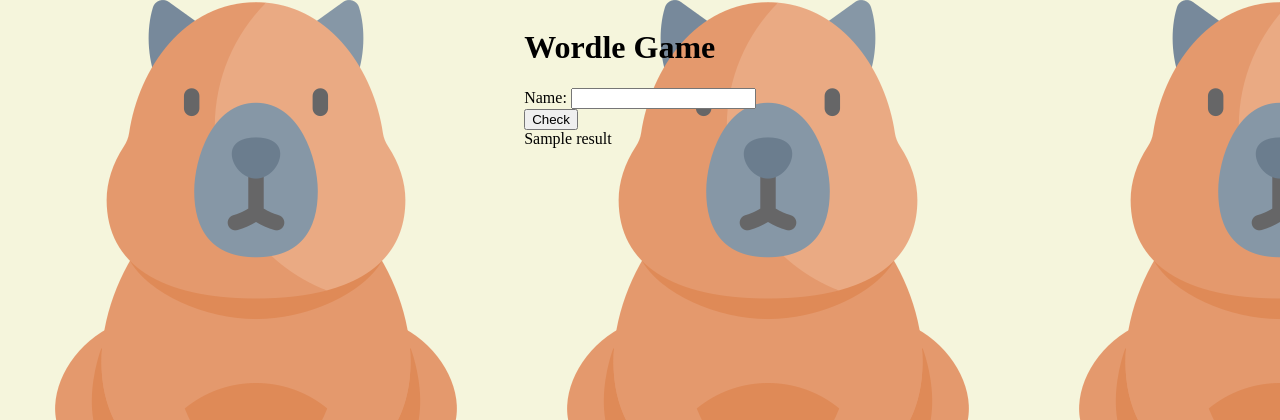
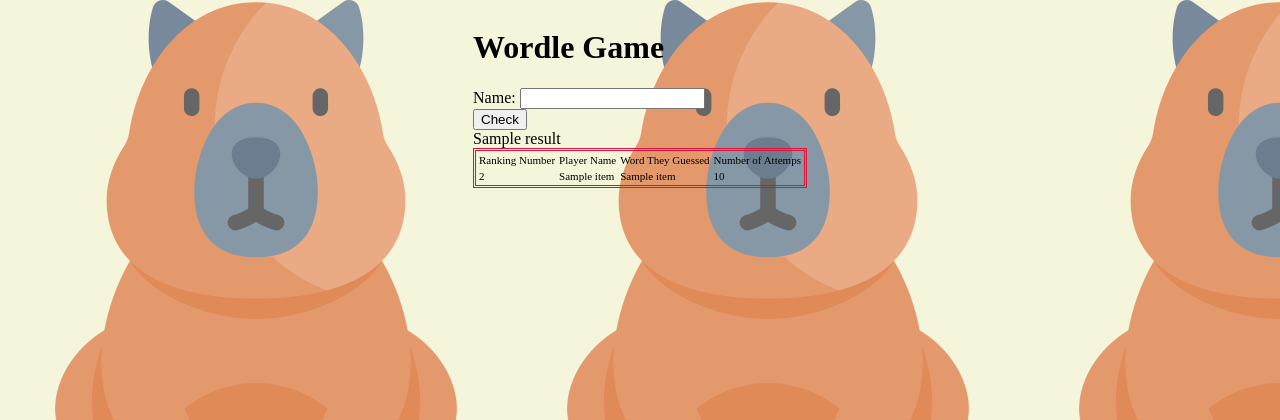
Before and after one commit to 27stephentran/Wordle_Web, a Flask app: template templates/wordle_page.html in a window 1280 px wide. Shown: the top 420 px of the page. Run offline with Flask 3, Linux system fonts and the light colour scheme; the template is opened without the code that fills it: most values are stand-ins (such as "Sample title", 1, 10 or a date in 2020).

Commit message:
update for catchup

```diff
--- a/database.py
+++ b/database.py
@@ -68,3 +68,11 @@ def add_player(name, attempts, word_id):
     conn.commit()
     print(f"The player: {name}, takes {attempts} attempts to finish this word with id {word_id}")
     close()
+
+def get_leaderboard(word_id):
+    open()
+    command = f"SELECT * FROM leaderboard WHERE word_id = {word_id} ORDER BY attempts ASC"
+    cursor.execute(command)
+    leaderboard = cursor.fetchall()
+    close()
+    return leaderboard
--- a/main.py
+++ b/main.py
@@ -3,6 +3,8 @@ from random import choice
 import database
 import os
 
+leaderboard = []
+attempts = 1
 secret_word = ""
 if not os.path.exists("wordle.db"):
     database.make_database()
@@ -25,9 +27,7 @@ def index():
 
 @app.route("/wordle_page", methods=["GET", "POST"])
 def wordle_page():
-    global word_id, secret_word
-    attempts = 0
-
+    global word_id, secret_word, leaderboard, attempts
     print(secret_word)
     guess = [""] * len(secret_word)
     if request.method == "POST":
@@ -37,18 +37,21 @@ def wordle_page():
         guess_word = "".join(guess)
 
         if len(guess_word) != len(secret_word):
-            return render_template("wordle_page_test.html", error="Not Enough Letters", word_length=len(secret_word), guess=guess)
+            return render_template("wordle_page.html", error="Not Enough Letters", word_length=len(secret_word), guess=guess, leaderboard = leaderboard)
 
         feedback = check_guess(guess_word, secret_word)
 
         if guess_word == secret_word:
             database.add_player(name, attempts, word_id)
-            return render_template("wordle_page_test.html", success=True, feedback=feedback, word_length=len(secret_word), guess=guess)
+            leaderboard = database.get_leaderboard(word_id)
+            return render_template("wordle_page.html", success=True, feedback=feedback, word_length=len(secret_word), guess=guess, leaderboard = leaderboard)
 
-        return render_template("wordle_page_test.html", feedback=feedback, word_length=len(secret_word), guess=guess)
-    return render_template("wordle_page_test.html", word_length=len(secret_word), guess=guess)
+        return render_template("wordle_page.html", feedback=feedback, word_length=len(secret_word), guess=guess, leaderboard = leaderboard)
+    return render_template("wordle_page.html", word_length=len(secret_word), guess=guess, leaderboard = leaderboard)
 
 def check_guess(guess_word, secret_word):
+    global attempts
+    attempts += 1
     feedback = []
     for i in range(len(guess_word)):
         if guess_word[i] == secret_word[i]:
--- a/static/style.css
+++ b/static/style.css
@@ -74,3 +74,10 @@ body {
     justify-content: center;
     background-image: url('static/capybara.png');
 }
+
+.leaderboard {
+    border: solid;
+    border-style: double;
+    border-color: crimson;
+    font-size: 11px;
+}
--- a/templates/wordle_page.html
+++ b/templates/wordle_page.html
@@ -40,5 +40,25 @@
             <p>{{error}}</p>
         </div>
     {% endif %}
+
+    {% if leaderboard %}
+        <table class = "leaderboard">
+            <tr>
+                <td>Ranking Number</td>
+                <td>Player Name</td>
+                <td>Word They Guessed</td>
+                <td>Number of Attemps</td>
+            </tr>
+            {% for item in leaderboard %}
+                <tr>
+                    <td>{{ leaderboard.index(item) + 1 }}</td>
+                    <td>{{ item[1] }}</td>
+                    <td>{{ item[3] }}</td>
+                    <td>{{ item[2] - 1}}</td>
+                </tr>
+            {% endfor %}
+        </table>
+    {% endif %}
+
 </body>
 </html>
```
Also changed, not shown: test.py (+21 -16 lines), wordle.db.
